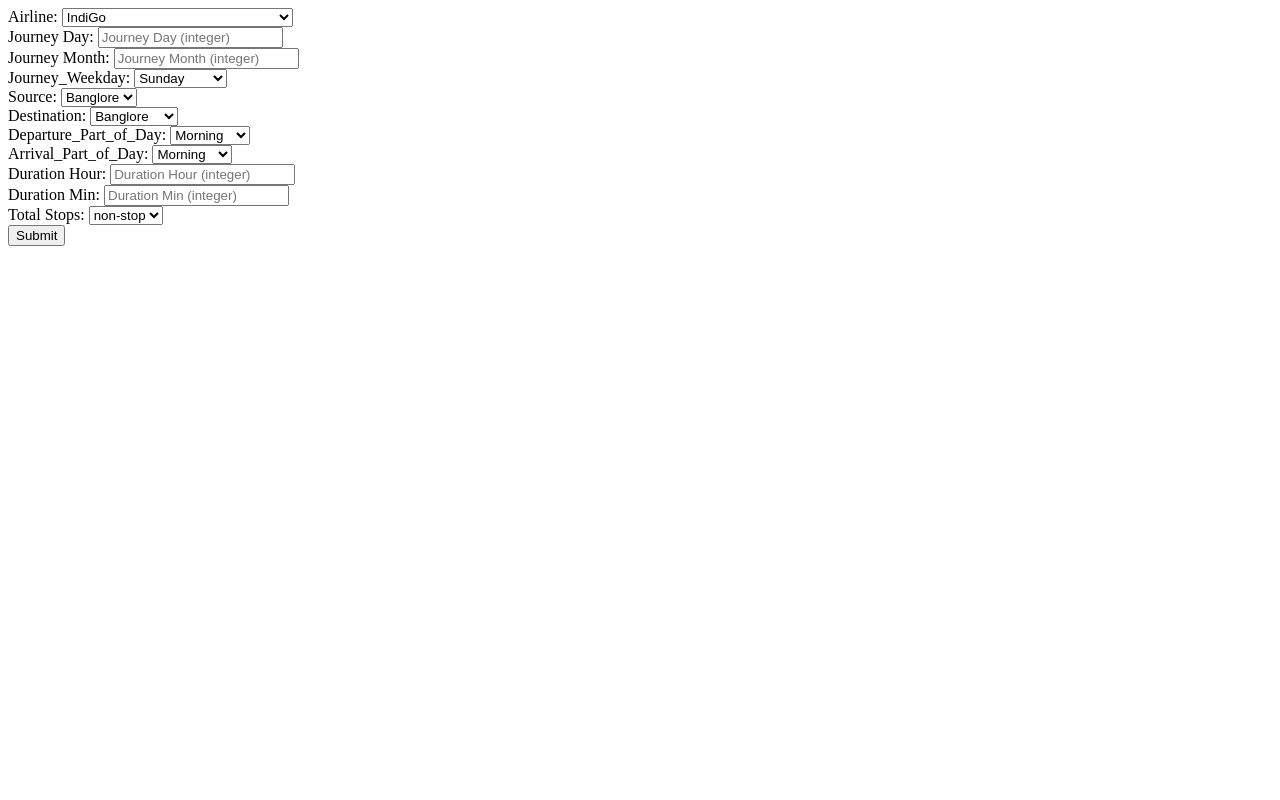
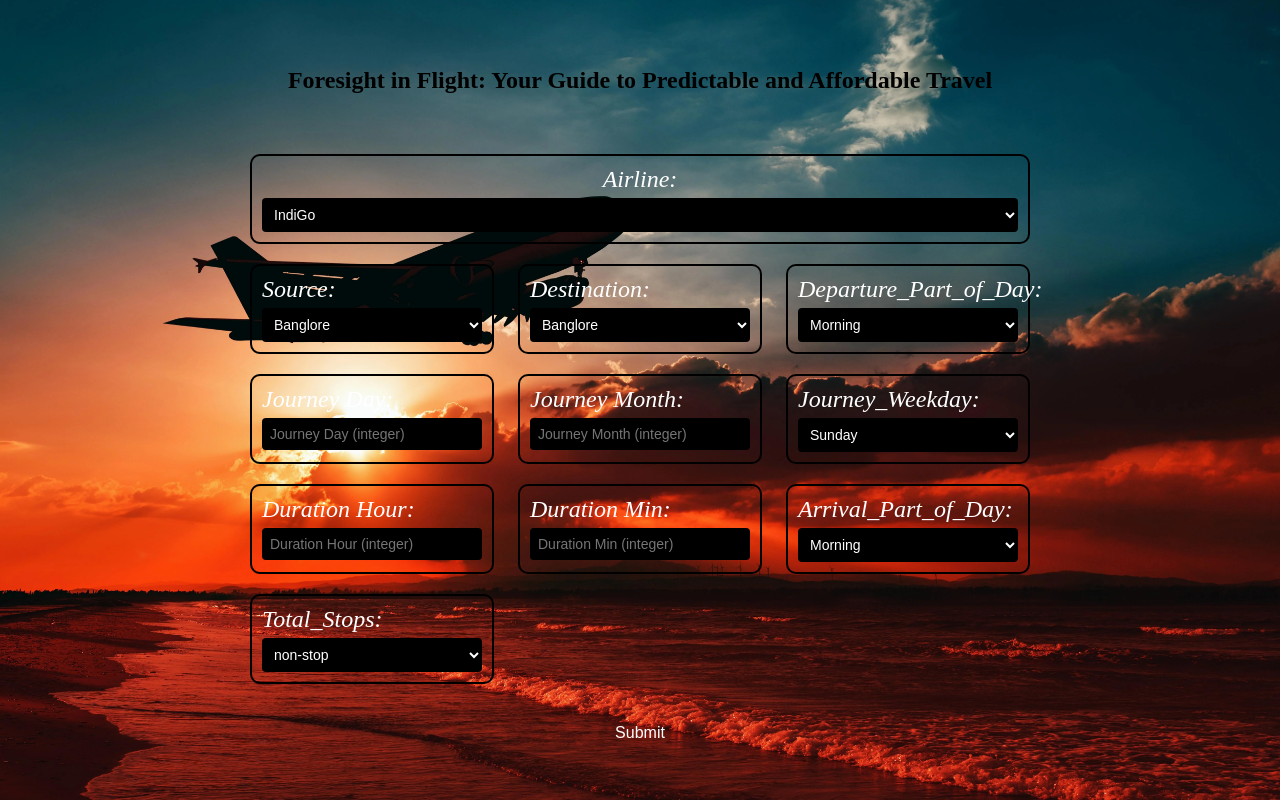
Before and after one commit to Ritika-02/Flight_Fare_Prediction, a Flask app: page /predict in a window 1280 px wide. Run offline with Flask 3, Linux system fonts and the light colour scheme.

Commit message:
templat_updated

```diff
--- /dev/null
+++ b/static/styles.css
@@ -0,0 +1,99 @@
+/* static/styles.css */
+
+body {
+    background-image: url("pic.webp");
+    background-size: cover;
+    background-repeat: no-repeat;
+    background-position: center center;
+    display: flex;
+    justify-content: center;
+    align-items: center;
+    height: 100vh;
+    margin: 0;
+}
+
+.form-container {
+    display: flex;
+    flex-wrap: wrap;
+    justify-content: space-between;
+    max-width: 800px;
+    padding: 20px;
+    border-radius: 15px;
+}
+
+.form-group {
+    margin: 10px;
+    padding: 10px;
+    border: 2px solid #000;
+    border-radius: 10px;
+    width: calc(30% - 20px);
+    background-color: transparent;
+}
+
+.form-group label {
+    display: block;
+    margin-bottom: 5px;
+    font-size: 24px;
+    font-style: italic;
+    color: #fff;
+}
+
+.form-group select,
+.form-group input {
+    width: 100%;
+    padding: 8px;
+    box-sizing: border-box;
+    border: none;
+    border-radius: 4px;
+    font-size: 14px;
+    color: #fff;
+    background-color: #000;
+}
+
+section.banner {
+    max-width: 800px;
+    padding: 20px;
+    text-align: center;
+}
+
+.banner-heading h1 {
+    font-size: 24px;
+    margin-bottom: 10px;
+    color: #000;
+}
+
+.submit-container {
+    text-align: center;
+    margin-top: 20px;
+    width: 100%;
+}
+
+input[type="submit"] {
+    font-size: 16px;
+    background-color: transparent;
+    color: #fff;
+    padding: 10px 20px;
+    border: transparent;
+    border-radius: 5px;
+    cursor: pointer;
+}
+
+input[type="submit"]:hover {
+    background-color: #000;
+}
+
+
+
+
+.result-banner {
+    background-color: #000;
+    border-radius: 15px;
+    padding: 20px;
+}
+
+.result-banner-heading h1 {
+    font-size: 36px;
+    margin-bottom: 10px;
+    font-size: 34px;
+    color: #fff;
+}
--- a/templates/form.html
+++ b/templates/form.html
@@ -1,9 +1,22 @@
-<html>
+<!DOCTYPE html>
+<html lang="en">
+    <head>
+        <link rel="stylesheet" href="{{ url_for('static', filename='styles.css') }}">
+    </head>
 <body>
+
 <form action="{{url_for('predict_datapoint')}}" method="POST">
 
+    <section class="banner">
+        <div class="banner-text-item">
+            <div class="banner-heading">
+                <h1>Foresight in Flight: Your Guide to Predictable and Affordable Travel</h1>
+            </div>
+        </div>
+    </section>
 
-    <div class="form-group">
+    <div class="form-container">
+        <div class="form-group" style="width: 100%; text-align: center;">
             <label for="Airline">Airline:</label>
             <select id="Airline" name="Airline">
                 <option value="IndiGo">IndiGo</option>
@@ -18,29 +31,6 @@
                 <option value="Jet Airways Business">Jet Airways Business</option>
                 <option value="Multiple carriers Premium economy">Multiple carriers Premium economy</option>
                 <option value="Trujet">Trujet</option>
-        </select>
-    </div>
-
-    <div class="form-group">
-        <label for="Journey_Day">Journey Day:</label>
-        <input type="text" id="Journey_Day" name="Journey_Day" placeholder="Journey Day (integer)">
-    </div>
-
-    <div class="form-group">
-        <label for="Journey_Month">Journey Month:</label>
-        <input type="text" id="Journey_Month" name="Journey_Month" placeholder="Journey Month (integer)">
-    </div>
-
-    <div class="form-group">
-        <label for="Journey_Weekday">Journey_Weekday:</label>
-        <select id="Journey_Weekday" name="Journey_Weekday">
-            <option value="Sunday">Sunday</option>
-            <option value="Monday">Monday</option>
-            <option value="Tuesday">Tuesday</option>
-            <option value="Wednesday">Wednesday</option>
-            <option value="Thursday">Thursday</option>
-            <option value="Friday">Friday</option>
-            <option value="Saturday">Saturday</option>
             </select>
         </div>
 
@@ -77,15 +67,27 @@
         </div>
 
         <div class="form-group">
-        <label for="Arrival_Part_of_Day">Arrival_Part_of_Day:</label>
-        <select id="Arrival_Part_of_Day" name="Arrival_Part_of_Day">
-            <option value="morning">Morning</option>
-            <option value="afternoon">Afternoon</option>
-            <option value="evening">Evening</option>
-            <option value="night">Night</option>
+            <label for="Journey_Day">Journey Day:</label>
+            <input type="text" id="Journey_Day" name="Journey_Day" placeholder="Journey Day (integer)">
+        </div>
+
+        <div class="form-group">
+            <label for="Journey_Month">Journey Month:</label>
+            <input type="text" id="Journey_Month" name="Journey_Month" placeholder="Journey Month (integer)">
+        </div>
+
+        <div class="form-group">
+            <label for="Journey_Weekday">Journey_Weekday:</label>
+            <select id="Journey_Weekday" name="Journey_Weekday">
+                <option value="Sunday">Sunday</option>
+                <option value="Monday">Monday</option>
+                <option value="Tuesday">Tuesday</option>
+                <option value="Wednesday">Wednesday</option>
+                <option value="Thursday">Thursday</option>
+                <option value="Friday">Friday</option>
+                <option value="Saturday">Saturday</option>
             </select>
         </div>
-
 
         <div class="form-group">
             <label for="Duration_Hour">Duration Hour:</label>
@@ -97,8 +99,20 @@
             <input type="text" id="Duration_Min" name="Duration_Min" placeholder="Duration Min (integer)">
         </div>
 
+
+
         <div class="form-group">
-        <label for="Total_Stops">Total Stops:</label>
+            <label for="Arrival_Part_of_Day">Arrival_Part_of_Day:</label>
+            <select id="Arrival_Part_of_Day" name="Arrival_Part_of_Day">
+                <option value="morning">Morning</option>
+                <option value="afternoon">Afternoon</option>
+                <option value="evening">Evening</option>
+                <option value="night">Night</option>
+            </select>
+        </div>
+
+        <div class="form-group">
+            <label for="Total_Stops">Total_Stops:</label>
             <select id="Total_Stops" name="Total_Stops">
                 <option value="non-stop">non-stop</option>
                 <option value="1 stop">1 stop</option>
@@ -109,8 +123,16 @@
         </div>
 
 
-    <div style="clear:both;"></div>
+
+
+
+
+        <div class="submit-container">
             <input type="submit" value="Submit">
+        </div>
+    </div>
+
 </form>
+
 </body>
 </html>
```
Also changed, not shown: templates/result.html (+15 -1 lines), static/pic.webp (added). Lines whose indentation alone changed are shown as unchanged.
